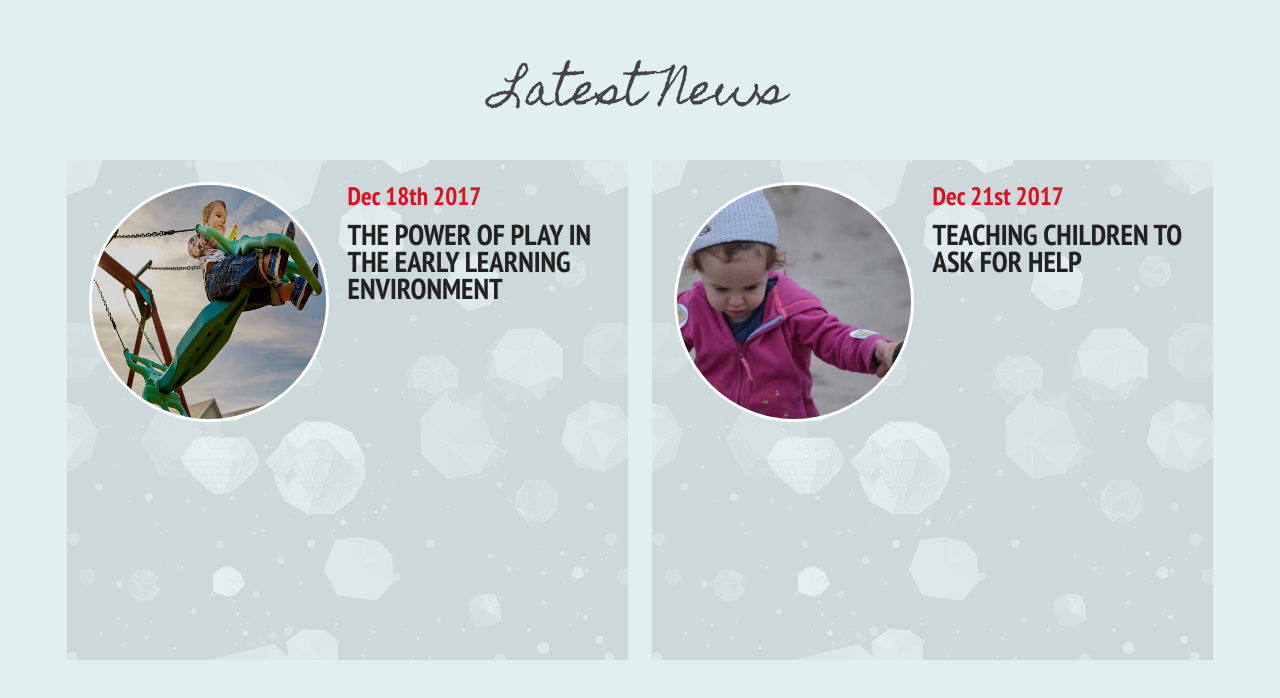
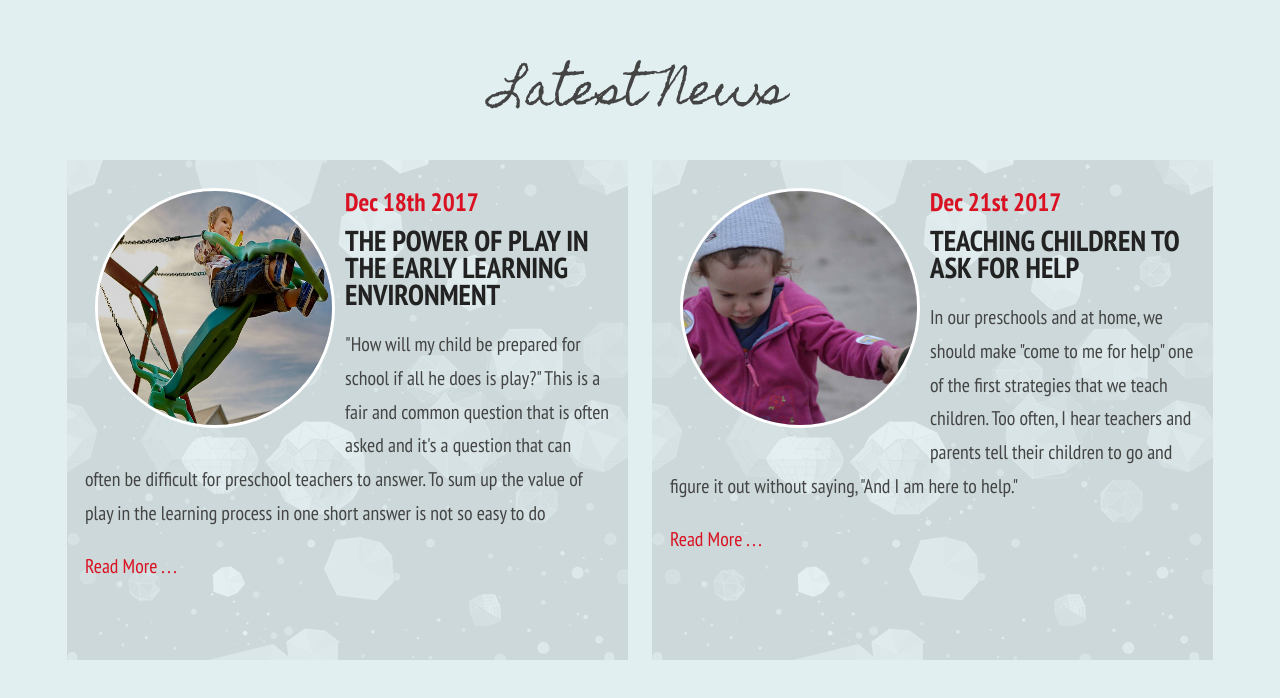
Before and after one commit to joey80/creative-wonder, a website: page app/index.html in a window 1280 px wide. Shown: the part 2114-2812 px from the top of the page. Drawn offline with Linux system fonts and the light colour scheme; a web font is replaced by a local one.

Commit message:
completed blog section

```diff
--- a/app/assets/styles/modules/_blog.css
+++ b/app/assets/styles/modules/_blog.css
@@ -13,15 +13,28 @@
 	&__card {
 		background-image: url("../../assets/images/blog__card__bg.png");
 		height: 500px;
-		padding: 12px;
+		padding: 18px;
 
 		&__image {
-			width: 240px;
-			height: 240px;
+			float: left;
+			width: 130px;
+			height: 130px;
 			margin: 10px;
 			border-radius: 50%;
 			border: 3px solid #fff;
 			overflow: hidden;
+
+			@mixin mediumScreen {
+				width: 140px;
+				height: 140px;
+				margin: 10px;
+			}
+
+			@mixin largeScreen {
+				width: 240px;
+				height: 240px;
+				margin: 10px;
+			}
 		}
 
 		&__date {
@@ -30,19 +43,39 @@
 			padding: 10px 0 10px 0;
 			color: #d91122;
 			text-align: left;
+
+			@mixin mediumScreen {
+				font-size: 1.2em;
+			}
+
+			@mixin largeScreen {
+				font-size: 1.4em;
+			}
 		}
 
 		&__title {
 			font-size: 1.6em;
 			font-weight: bold;
-			padding: 2px 16px 0 0;
 			text-transform: uppercase;
 			color: #222;
 			text-align: left;
+
+			@mixin mediumScreen {
+				font-size: 1.2em;
+			}
+
+			@mixin largeScreen {
+				padding-top: 2px;
+				font-size: 1.6em;
+			}
 		}
 
 		&__content {
 
+			@mixin largeScreen {
+				line-height: 1.7em;
+				font-size: 1.1em;
+			}
 		}
 	}
 }
--- a/app/assets/styles/styles.css
+++ b/app/assets/styles/styles.css
@@ -1,7 +1,7 @@
 @import "normalize.css";
 @import "base/_variables";
+@import "base/_mixins";
 @import "base/_global";
-@import "base/_mixins";
 @import "base/_grid";
 @import "base/_buttons";
 @import "modules/_header";
--- a/app/index.html
+++ b/app/index.html
@@ -196,39 +196,34 @@
       </div>
       <div class="grid grid--wrap">
         <div class="grid__cell grid__cell--half blog__card">
-          <div class="grid grid--top">
-            <div class="grid__cell--half">
           <img src="assets/images/blog__card__image--one.jpg" class="blog__card__image" />
-            </div>
-            <div class="grid__cell--half">
           <div class="blog__card__date">
             Dec 18th 2017
           </div>
           <div class="blog__card__title">
             The power of play in the early learning environment
           </div>
-            </div>
-          </div>
           <div class="blog__card__content">
-
+            <p>"How will my child be prepared for school if all he does is play?" This is a fair
+                and common question that is often asked and it's a question that can often be
+                difficult for preschool teachers to answer. To sum up the value of play in the
+                learning process in one short answer is not so easy to do</p>
+                <p><a href="" />Read More . . .</a></p>
           </div>
         </div>
         <div class="grid__cell grid__cell--half blog__card">
-          <div class="grid grid--top">
-            <div class="grid__cell--half">
           <img src="assets/images/blog__card__image--two.jpg" class="blog__card__image" />
-            </div>
-            <div class="grid__cell--half">
           <div class="blog__card__date">
             Dec 21st 2017
           </div>
           <div class="blog__card__title">
             Teaching Children To Ask For Help
           </div>
-            </div>
-          </div>
           <div class="blog__card__content">
-
+            <p>In our preschools and at home, we should make "come to me for help" one of the first
+            strategies that we teach children. Too often, I hear teachers and parents tell their children to go and
+            figure it out without saying, "And I am here to help."</p>
+            <p><a href="" />Read More . . .</a></p>
           </div>
         </div>
       </div>
--- a/app/temp/styles/styles.css
+++ b/app/temp/styles/styles.css
@@ -1326,16 +1326,33 @@ a:hover {
 .blog__card {
     background-image: url("../../assets/images/blog__card__bg.png");
     height: 500px;
-    padding: 12px;
+    padding: 18px;
 }
 
 .blog__card__image {
-    width: 240px;
-    height: 240px;
+    float: left;
+    width: 130px;
+    height: 130px;
     margin: 10px;
     border-radius: 50%;
     border: 3px solid #fff;
     overflow: hidden;
+}
+
+@media (min-width: 790px) {
+    .blog__card__image {
+        width: 140px;
+        height: 140px;
+        margin: 10px;
+    }
+}
+
+@media (min-width: 1025px) {
+    .blog__card__image {
+        width: 240px;
+        height: 240px;
+        margin: 10px;
+    }
 }
 
 .blog__card__date {
@@ -1346,14 +1363,42 @@ a:hover {
     text-align: left;
 }
 
+@media (min-width: 790px) {
+    .blog__card__date {
+        font-size: 1.2em;
+    }
+}
+
+@media (min-width: 1025px) {
+    .blog__card__date {
+        font-size: 1.4em;
+    }
+}
+
 .blog__card__title {
     font-size: 1.6em;
     font-weight: bold;
-    padding: 2px 16px 0 0;
     text-transform: uppercase;
     color: #222;
     text-align: left;
 }
 
-.blog__card__content {
+@media (min-width: 790px) {
+    .blog__card__title {
+        font-size: 1.2em;
+    }
 }
+
+@media (min-width: 1025px) {
+    .blog__card__title {
+        padding-top: 2px;
+        font-size: 1.6em;
+    }
+}
+
+@media (min-width: 1025px) {
+    .blog__card__content {
+        line-height: 1.7em;
+        font-size: 1.1em;
+    }
+}
```
Lines whose indentation alone changed are shown as unchanged.
